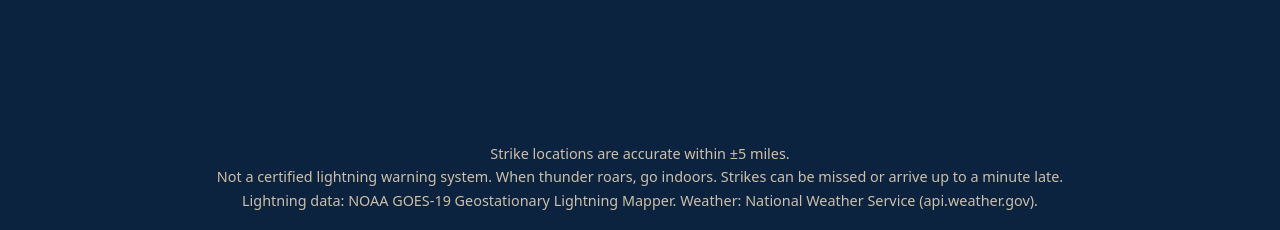
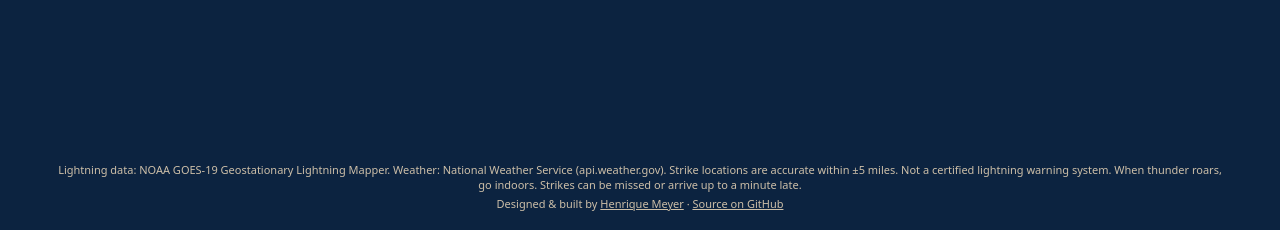
Before and after one commit to henrique-meyer/boltclock, a website built with Vite: page src/client/index.html in a window 1280 px wide. Shown: the part 570-800 px from the top of the page. Built offline with nearby package versions, Linux system fonts and the light colour scheme; no server answers.

Commit message:
BOLT-10 Put the footer on two lines with the site credit
The data credits and disclaimers share one line, followed by the same
site credit as DocPilot: "Designed & built by Henrique Meyer · Source
on GitHub". The footer is sized from the screen width so each line
fits on a display.

Co-Authored-By: Claude Opus 5.5 <noreply@anthropic.com>

```diff
--- a/src/client/index.html
+++ b/src/client/index.html
@@ -14,9 +14,8 @@
       <p class="status" id="status" role="status">Checking the server…</p>
     </main>
     <footer class="fineprint">
-      <p>Strike locations are accurate within ±5 miles.</p>
-      <p>Not a certified lightning warning system. When thunder roars, go indoors. Strikes can be missed or arrive up to a minute late.</p>
-      <p>Lightning data: NOAA GOES-19 Geostationary Lightning Mapper. Weather: National Weather Service (api.weather.gov).</p>
+      <p>Lightning data: NOAA GOES-19 Geostationary Lightning Mapper. Weather: National Weather Service (api.weather.gov). Strike locations are accurate within ±5 miles. Not a certified lightning warning system. When thunder roars, go indoors. Strikes can be missed or arrive up to a minute late.</p>
+      <p class="site-credit">Designed &amp; built by <a href="https://www.hmeyer.com" target="_blank" rel="noopener">Henrique Meyer</a> · <a href="https://github.com/henrique-meyer/boltclock" target="_blank" rel="noopener">Source on GitHub</a></p>
     </footer>
   </body>
 </html>
--- a/src/client/styles.css
+++ b/src/client/styles.css
@@ -54,9 +54,10 @@ body {
   color: var(--bolt);
 }
 
+/* The credits-and-disclaimers line stays on one line on a display; the size floor lets it wrap on a phone. */
 .fineprint {
   padding: 1.5vh 4vw 2vh;
-  font-size: max(12px, 1.8vh);
+  font-size: max(11px, min(1.8vh, 0.68vw));
   color: var(--outline);
   text-align: center;
 }
@@ -64,3 +65,8 @@ body {
 .fineprint p {
   margin: 0.3em 0;
 }
+
+.site-credit a {
+  color: inherit;
+  white-space: nowrap;
+}
```
Also changed, not shown: docs/plan.md (+1 -1 lines).
